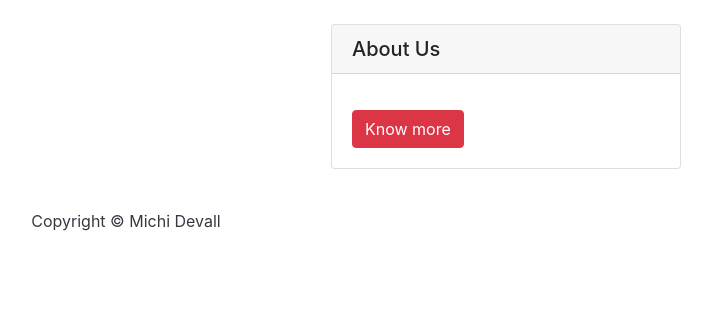
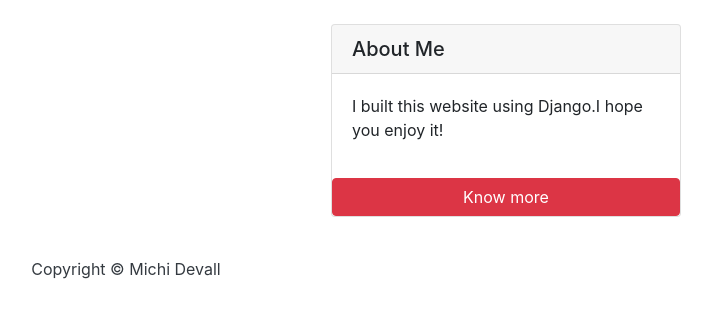
Before and after one commit to michidevall/michiblog2, a Django app: page / in a window 1280 px wide. Shown: the part 178-496 px from the top of the page, without its empty margins (514-1226 px from the left). Run offline with Django 4.2, Linux system fonts and the light colour scheme; data that the repository does not hold is empty; some libraries are stand-ins or nearby versions.

Commit message:
second commit

```diff
--- a/templates/sidebar.html
+++ b/templates/sidebar.html
@@ -5,8 +5,8 @@
     <!-- Sidebar Widgets Column -->
     <div class="col-md-4 float-right ">
         <div class="card my-4">
-            <h5 class="card-header">About Us</h5>
-            <div class="card-body">
+            <h5 class="card-header">About Me</h5>
+            <div class="card-body">I built this website using Django.I hope you enjoy it!</div>
                 <p class="card-text"> </p>
                 <a href="#" class="btn btn-danger">Know more</a>
             </div>
```
